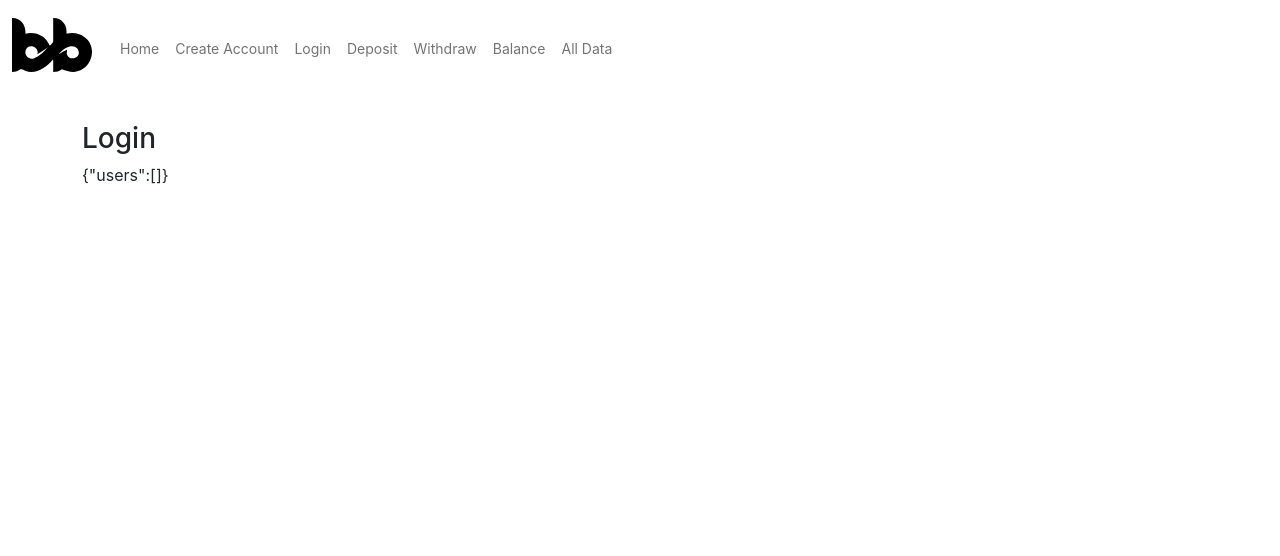
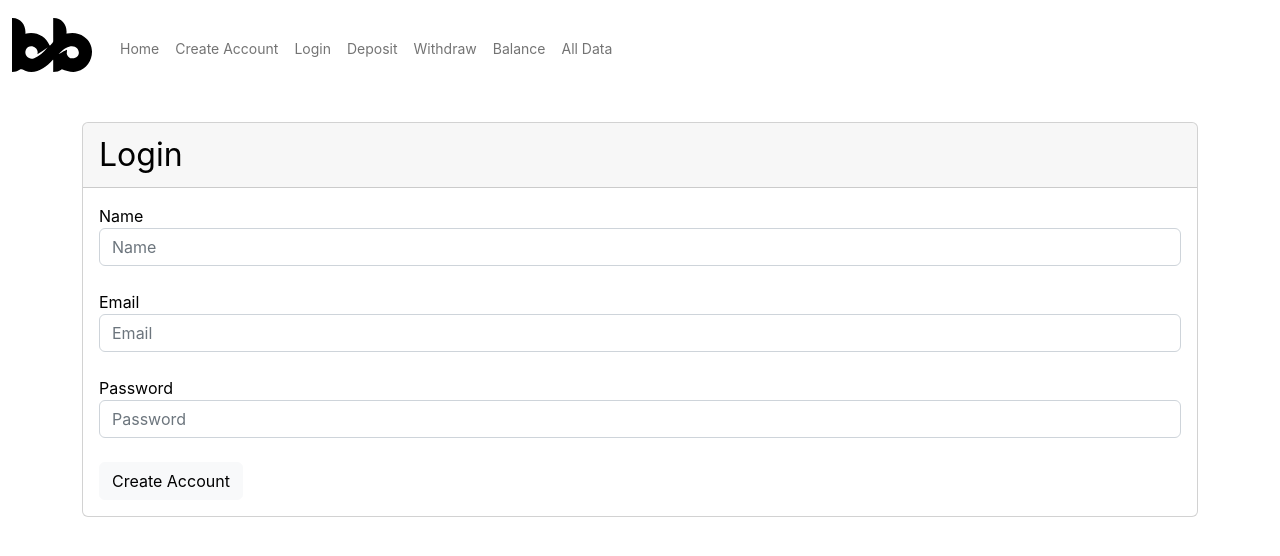
Before and after one commit to blackslashcreative/bad-bank, a React (Create React App) app: page /login in a window 1280 px wide. Shown: the top 556 px of the page. Built offline with nearby package versions, Linux system fonts and the light colour scheme.

Commit message:
Adds forms

```diff
--- a/src/components/all-data.js
+++ b/src/components/all-data.js
@@ -1,14 +1,23 @@
 import React from "react";
 import { UserContext } from '../UserContext.js';
+import Card from './cards.js';
 
 function AllData() {
   const ctx = React.useContext(UserContext);
 
+  let printData = '';
+  ctx.users.forEach((element) => {
+    printData += 'Name: '     + element.name;
+    printData += 'Email: '    + element.email;
+    printData += 'Password: ' + element.password;
+    printData += 'Balance: '  + element.balance;
+  });
+
   return (
-    <div>
-      <h3>All Data</h3>
-      {JSON.stringify(ctx)}
-    </div>
+    <Card
+      header="All Data"
+      body={printData}
+    />
   )
 }
 
--- a/src/components/bankform.js
+++ b/src/components/bankform.js
@@ -18,11 +18,10 @@ function BankForm({label, handle, successButton}){
   }
 
   function handleFormSubmit(){
-    console.log(name,email,password);
     if (!validate(name, 'name')) return;
     if (!validate(email, 'email')) return;
     if (!validate(password, 'password')) return;
-    handle();
+    handle({name:name,email:email,password:password});
     setShow(false);
   }
 
--- a/src/components/create-account.js
+++ b/src/components/create-account.js
@@ -4,7 +4,6 @@ import { UserContext } from '../UserContext.js';
 
 function CreateAccount() {
   const ctx = React.useContext(UserContext);
-  console.log(ctx);
 
   function handle(data){
     ctx.users.push({
--- a/src/components/home.js
+++ b/src/components/home.js
@@ -1,17 +1,14 @@
 import React from "react";
-import { UserContext } from '../UserContext.js';
+//import { UserContext } from '../UserContext.js';
 import Card from './cards.js';
 
 function Home() {
-  const ctx = React.useContext(UserContext);
+  //const ctx = React.useContext(UserContext);
 
   return (
     <Card
-      txtcolor="black"
-      header="BadBank Home Page"
-      title="Welcome to the Bad Bank"
-      text="You can use this bank"
-      body={JSON.stringify(ctx)}
+      header="Welcome to BadBank"
+      text="Your data is not secure, but it's fun to play around with! lol"
     />
   )
 }
--- a/src/components/login.js
+++ b/src/components/login.js
@@ -1,14 +1,22 @@
 import React from "react";
-import { UserContext } from '../UserContext.js';
+import BankForm        from './bankform.js';
+// import { UserContext } from '../UserContext.js';
 
 function Login() {
-  const ctx = React.useContext(UserContext);
+  // const ctx = React.useContext(UserContext);
+
+  function handle(data){
+    // Todo: write login handle
+  }
 
   return (
-    <div>
-      <h3>Login</h3>
-      {JSON.stringify(ctx)}
-    </div>
+    <BankForm
+      label="Login"
+      handle={handle}
+      /*hideName={true}*/
+      hideAmount={true}
+      successButton="You are logged in."
+    />
   )
 }
 
```
